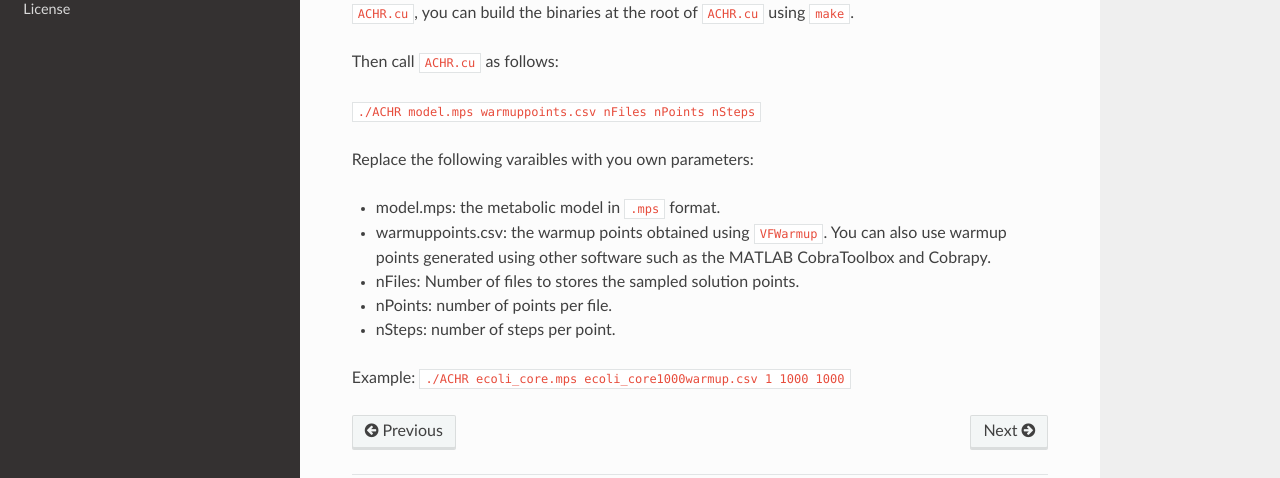
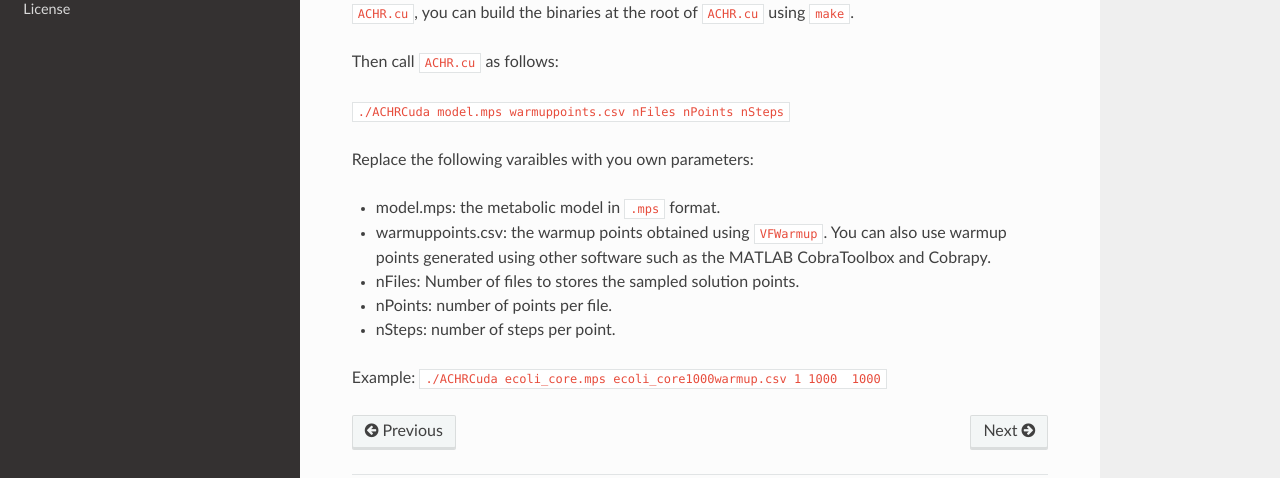
Before and after one commit to marouenbg/ACHR.cu, a Sphinx documentation site: the page built from docs/guide/index.md, in a window 1280 px wide and 900 px high, scrolled down 705 px. Shown: the part 320-798 px from the top of the window. Built offline with Sphinx 7.4.7 and the Read the Docs theme 2.0.0, drawn with Linux system fonts in a browser that asks for light colours.

Commit message:
fixed typo

```diff
--- a/docs/guide/index.md
+++ b/docs/guide/index.md
@@ -35,7 +35,7 @@ The actual GPU sampling is done through `ACHR.cu` software. After installing the
 
 Then call `ACHR.cu` as follows:
 
-`./ACHR model.mps warmuppoints.csv nFiles nPoints nSteps`
+`./ACHRCuda model.mps warmuppoints.csv nFiles nPoints nSteps`
 
 Replace the following varaibles with you own parameters:
 
@@ -49,4 +49,5 @@ Replace the following varaibles with you own parameters:
 
 + nSteps: number of steps per point.
 
-Example: `./ACHR ecoli_core.mps ecoli_core1000warmup.csv 1 1000 1000`
+Example: `./ACHRCuda ecoli_core.mps ecoli_core1000warmup.csv 1 1000
+1000`
```
Also changed, not shown: README.md (+1 -1 lines), docs/tutos/index.md (+1 -1 lines).
